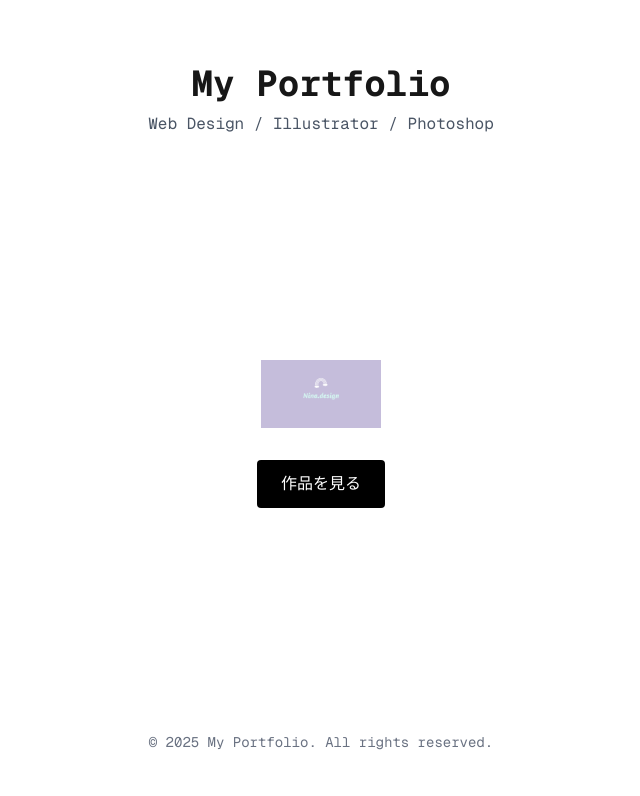
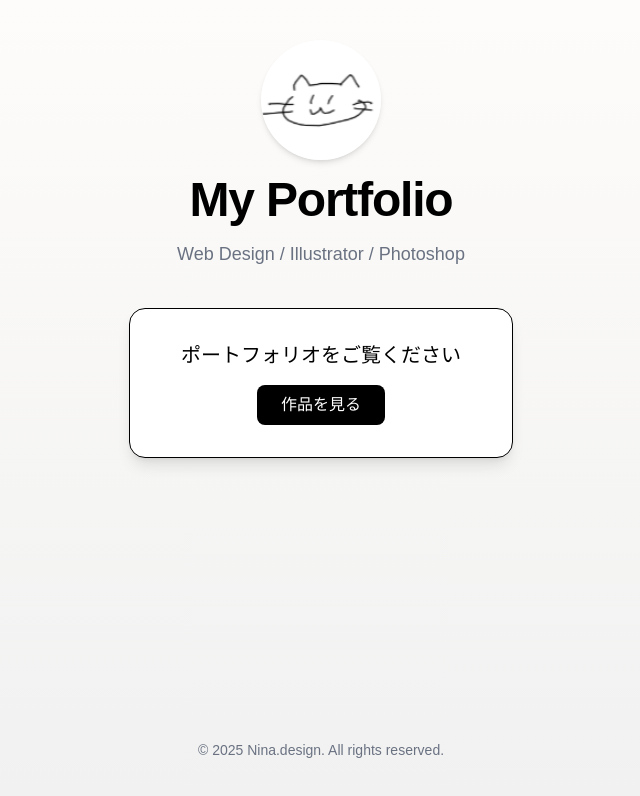
Before and after one commit to nekichqn/MyPortfolio, a Next.js app in the folder portfolio-site/: page / in a window 1280 px wide. Shown: the top 796 px of the page, without its empty margins (319-959 px from the left). Built offline with nearby package versions, Linux system fonts and the light colour scheme.

Commit message:
index.tsx更新、画像とworksフォルダ追加

```diff
--- a/portfolio-site/src/pages/index.tsx
+++ b/portfolio-site/src/pages/index.tsx
@@ -1,43 +1,37 @@
 import Image from "next/image";
-import { Geist, Geist_Mono } from "next/font/google";
-
-const geistSans = Geist({
-  variable: "--font-geist-sans",
-  subsets: ["latin"],
-});
-
-const geistMono = Geist_Mono({
-  variable: "--font-geist-mono",
-  subsets: ["latin"],
-});
 
 export default function Home() {
   return (
-    <div
-      className={`${geistSans.className} ${geistMono.className} grid grid-rows-[auto_1fr_auto] items-center justify-items-center min-h-screen p-8 gap-16 font-[family-name:var(--font-geist-sans)]`}
-    >
-      <header className="text-center mt-8">
-        <h1 className="text-4xl font-bold">My Portfolio</h1>
-        <p className="mt-2 text-gray-600">Web Design / Illustrator / Photoshop</p>
+    <div className="min-h-screen bg-gradient-to-b from-[#fdfcfa] to-[#f1f1f1] text-black flex flex-col items-center px-4 py-10">
+      {/* ヘッダー（ロゴ・見出し・説明） */}
+      <header className="text-center space-y-4">
+        <Image
+          src="/img/cat.png" // ← 差し替え自由（public/works/logo.png に画像が必要）
+          alt="logo"
+          width={120}
+          height={120}
+          className="mx-auto rounded-full shadow-md"
+        />
+        <h1 className="text-4xl sm:text-5xl font-bold tracking-tight">My Portfolio</h1>
+        <p className="text-gray-500 text-base sm:text-lg">
+          Web Design / Illustrator / Photoshop
+        </p>
       </header>
 
-      <main className="flex flex-col items-center gap-8">
-        <Image
-          src="/img/logo2.png"
-          alt="My Logo"
-          width={120}
-          height={120}
-        />
+      {/* 中央の作品誘導ボックス */}
+      <section className="mt-10 bg-white shadow-lg p-6 sm:p-8 rounded-2xl border w-full max-w-sm text-center space-y-4">
+        <p className="text-lg sm:text-xl font-medium">ポートフォリオをご覧ください</p>
         <a
           href="/works"
-          className="bg-black text-white px-6 py-3 rounded hover:bg-gray-800 transition"
+          className="inline-block bg-black text-white px-6 py-2 rounded-lg hover:bg-gray-800 transition"
         >
           作品を見る
         </a>
-      </main>
+      </section>
 
-      <footer className="text-sm text-gray-500 text-center mb-4">
-        © 2025 My Portfolio. All rights reserved.
+      {/* フッター */}
+      <footer className="mt-auto text-sm text-gray-500 text-center pt-10">
+        © 2025 Nina.design. All rights reserved.
       </footer>
     </div>
   );
--- /dev/null
+++ b/portfolio-site/src/pages/works/index.tsx
@@ -0,0 +1,47 @@
+import Image from "next/image";
+
+export default function Works() {
+  return (
+    <main className="min-h-screen bg-white px-4 py-10 text-center">
+      <h1 className="text-3xl font-bold mb-8">作品一覧</h1>
+
+      <div className="grid grid-cols-1 sm:grid-cols-2 md:grid-cols-3 gap-6 max-w-5xl mx-auto">
+        {/* 作品1 */}
+        <div className="bg-gray-100 p-4 rounded-lg shadow hover:shadow-md transition">
+          <Image
+            src="/works/work1.jpg"
+            alt="作品1"
+            width={400}
+            height={300}
+            className="rounded"
+          />
+          <p className="mt-2 text-sm text-gray-600">Illustrator / チラシデザイン</p>
+        </div>
+
+        {/* 作品2 */}
+        <div className="bg-gray-100 p-4 rounded-lg shadow hover:shadow-md transition">
+          <Image
+            src="/works/work2.jpg"
+            alt="作品2"
+            width={400}
+            height={300}
+            className="rounded"
+          />
+          <p className="mt-2 text-sm text-gray-600">Photoshop / バナー制作</p>
+        </div>
+
+        {/* 作品3 */}
+        <div className="bg-gray-100 p-4 rounded-lg shadow hover:shadow-md transition">
+          <Image
+            src="/works/work3.jpg"
+            alt="作品3"
+            width={400}
+            height={300}
+            className="rounded"
+          />
+          <p className="mt-2 text-sm text-gray-600">Webデザイン / LP</p>
+        </div>
+      </div>
+    </main>
+  );
+}
```
Also changed, not shown: portfolio-site/public/img/cat.png (added).
